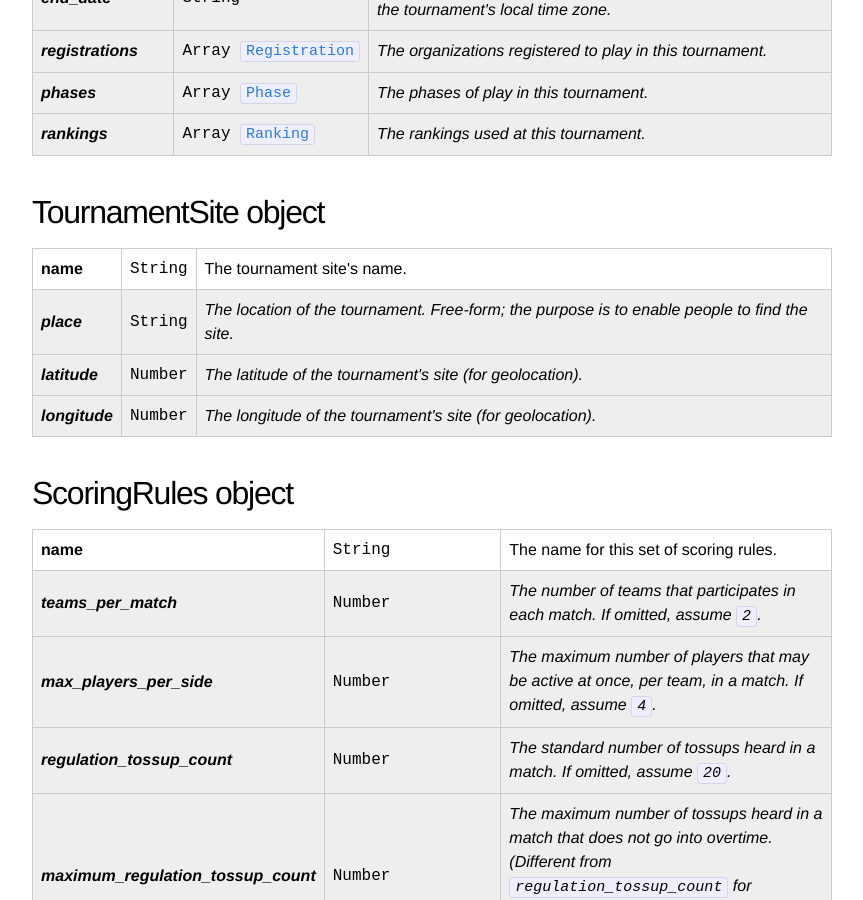
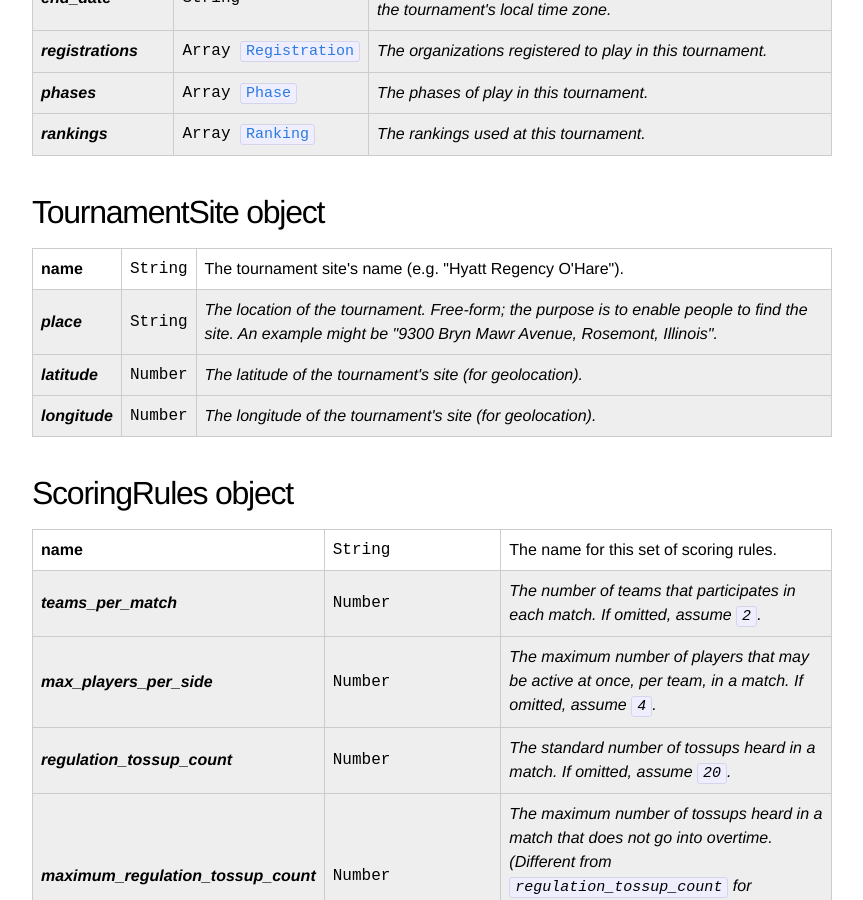
Before and after one commit to quizbowl/schema, a Jekyll site: the page built from tournament.md, in a window 1280 px wide and 900 px high, scrolled down 632 px. Shown: the whole window, without its empty margins (208-1071 px from the left). Built offline with Jekyll 4.4.1, drawn with Linux system fonts in a browser that asks for light colours.

Commit message:
some examples

```diff
--- a/tournament.md
+++ b/tournament.md
@@ -60,12 +60,12 @@ A `Tournament` object describes a tournament for which a single result is publis
   <tr>
     <th>name</th>
     <td class="type">String</td>
-    <td>The tournament site's name.</td>
+    <td>The tournament site's name (e.g. "Hyatt Regency O'Hare").</td>
   </tr>
   <tr class="optional">
     <th>place</th>
     <td class="type">String</td>
-    <td>The location of the tournament. Free-form; the purpose is to enable people to find the site.</td>
+    <td>The location of the tournament. Free-form; the purpose is to enable people to find the site. An example might be "9300 Bryn Mawr Avenue, Rosemont, Illinois".</td>
   </tr>
   <tr class="optional">
     <th>latitude</th>
```
